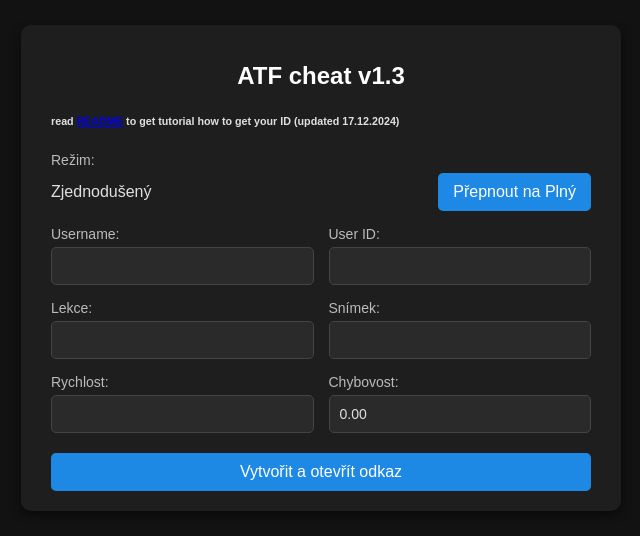
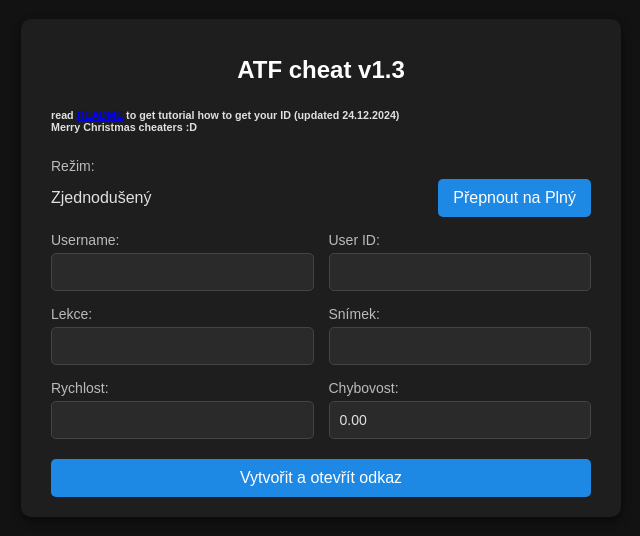
Before and after one commit to i0xiis/atf-online, a plain HTML site: page index.html in a window 1280 px wide. Shown: the part 132-668 px from the top of the page, without its empty margins (319-959 px from the left). Drawn offline with Linux system fonts and the light colour scheme.

Commit message:
Update index.html

```diff
--- a/index.html
+++ b/index.html
@@ -9,7 +9,7 @@
 <body>
     <div class="container">
         <h1>ATF cheat v1.3</h1>
-        <h6>read <a href="https://github.com/i0xiis/atf-online" target="_blank">README</a> to get tutorial how to get your ID (updated 17.12.2024)</h6>
+        <h6>read <a href="https://github.com/i0xiis/atf-online" target="_blank">README</a> to get tutorial how to get your ID (updated 24.12.2024)<br>Merry Christmas cheaters :D</h6>
         <form id="linkForm">
             <div class="form-group">
                 <label for="modeToggle">Režim:</label>
```
